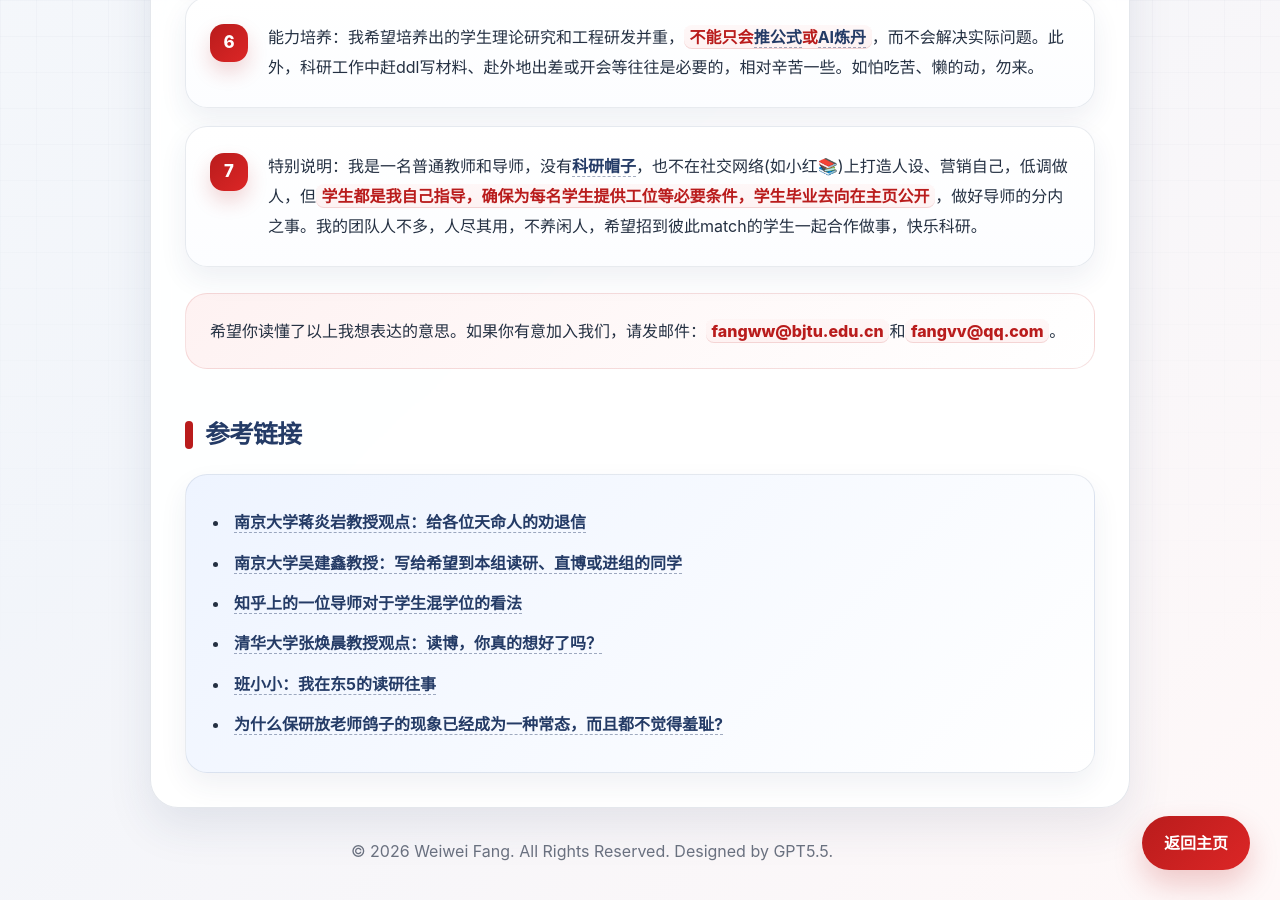
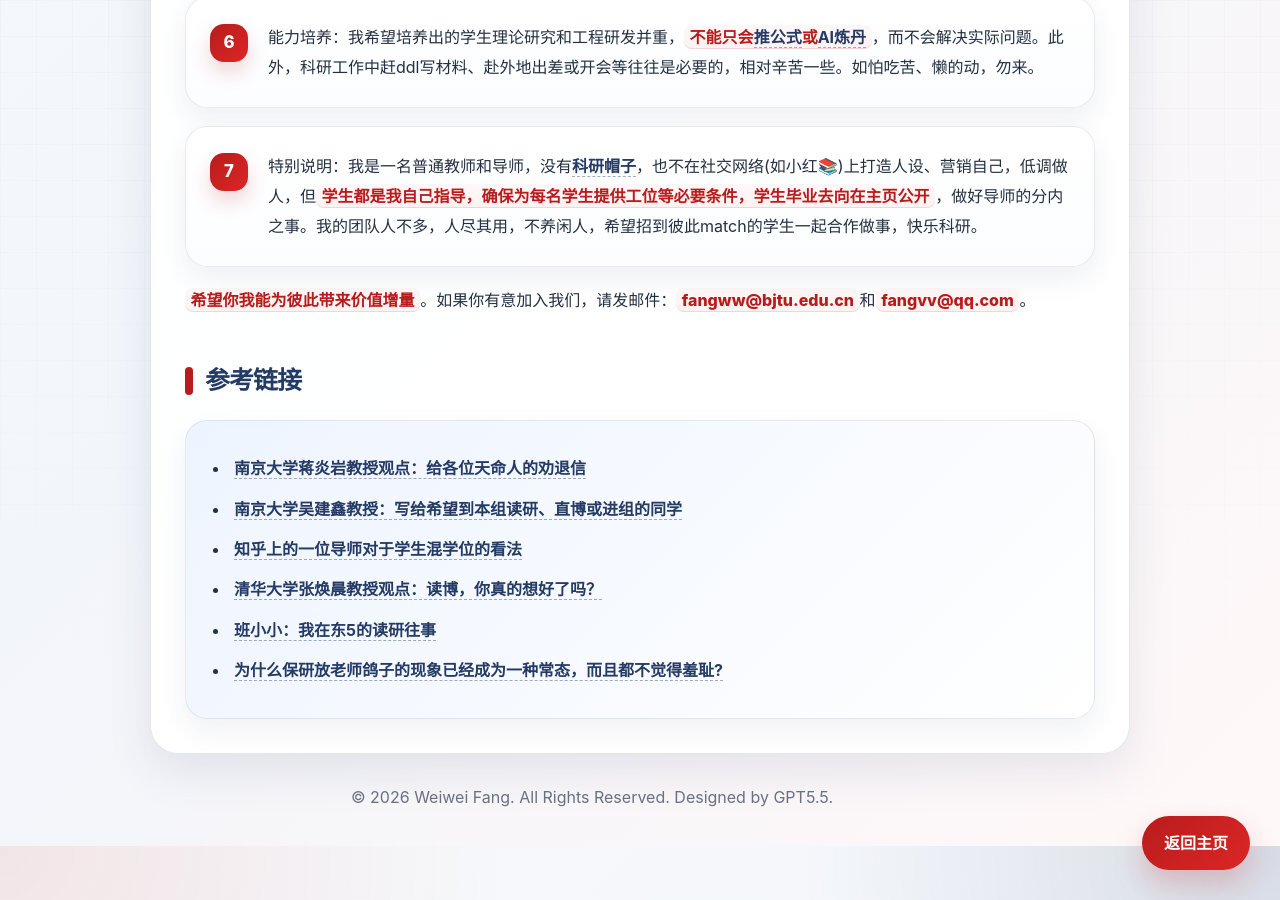
Before and after one commit to fangvv/Homepage, a Jekyll site: the page faq2.html, which Jekyll copies as it is, in a window 1280 px wide and 900 px high, scrolled down 1063 px. Built offline with Jekyll 4.4.1, drawn with Linux system fonts in a browser that asks for light colours; comment, search, counter and statistics services are not loaded.

Commit message:
update faqs

```diff
--- a/faq.html
+++ b/faq.html
@@ -356,8 +356,8 @@
                 <li>PS：我组有三位22级本科生留组读硕博，他/她们分别来自计科(22281291, <strong>综排第九</strong>)、人工智能(22281269, <strong>综排第一</strong>)和物联网(22281184, <strong>综排第三</strong>)等专业。如你有需要，可以先电邮他/她们了解到我组的更多信息。</li>
             </ol>
 
-            <p class="contact">
-                如果你有意加入我们，请发邮件：<strong>fangww@bjtu.edu.cn</strong>和<strong>fangvv@qq.com</strong>。
+            <p>
+                <strong>希望你我能为彼此带来价值增量</strong>。如果你有意加入我们，请发邮件：<strong>fangww@bjtu.edu.cn</strong>和<strong>fangvv@qq.com</strong>。
             </p>
 
             <h2 class="section-title">参考链接</h2>
--- a/faq2.html
+++ b/faq2.html
@@ -354,8 +354,8 @@
                 <li>特别说明：我是一名普通教师和导师，没有<a href="https://www.zhihu.com/question/305278806/answer/3124779165" target="_blank">科研帽子</a>，也不在社交网络(如小红📚)上打造人设、营销自己，低调做人，但<strong>学生都是我自己指导，确保为每名学生提供工位等必要条件，学生毕业去向在主页公开</strong>，做好导师的分内之事。我的团队人不多，人尽其用，不养闲人，希望招到彼此match的学生一起合作做事，快乐科研。</li>
             </ol>
 
-            <p class="contact">
-                希望你读懂了以上我想表达的意思。如果你有意加入我们，请发邮件：<strong>fangww@bjtu.edu.cn</strong>和<strong>fangvv@qq.com</strong>。
+            <p>
+                <strong>希望你我能为彼此带来价值增量</strong>。如果你有意加入我们，请发邮件：<strong>fangww@bjtu.edu.cn</strong>和<strong>fangvv@qq.com</strong>。
             </p>
 
             <h2 class="section-title">参考链接</h2>
```
